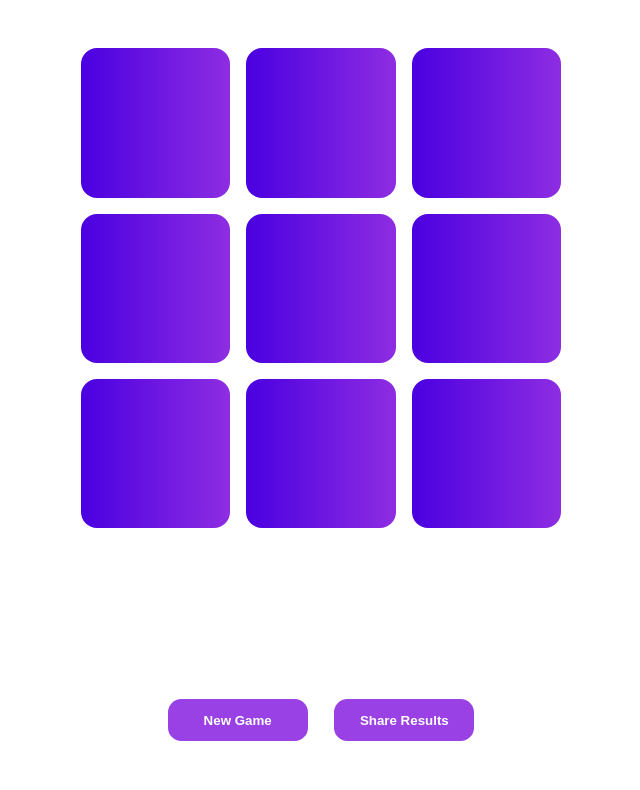
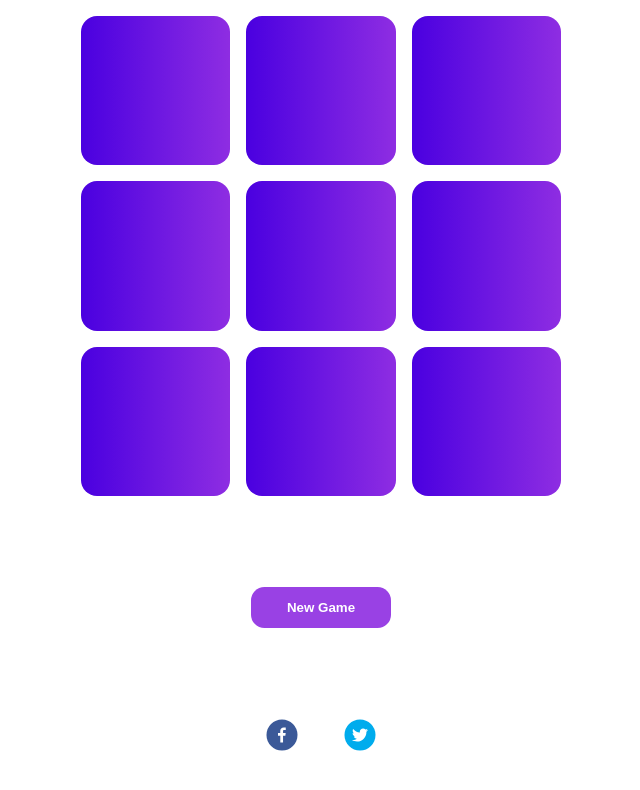
Before and after one commit to pablopoggiog/tic-tac-toe, a React (Create React App) app: page / in a window 1280 px wide. Shown: the top 790 px of the page, without its empty margins (319-959 px from the left). Built offline with nearby package versions, Linux system fonts and the light colour scheme.

Commit message:
Add Facebook and Twitter share buttons

```diff
--- a/package.json
+++ b/package.json
@@ -13,6 +13,7 @@
     "react": "^17.0.1",
     "react-dom": "^17.0.1",
     "react-scripts": "4.0.1",
+    "react-share": "^4.3.1",
     "styled-components": "^5.2.1",
     "typescript": "^4.0.3",
     "web-vitals": "^0.2.4"
--- a/src/components/Game/index.tsx
+++ b/src/components/Game/index.tsx
@@ -1,7 +1,13 @@
 import React, { useState } from "react";
+import {
+  FacebookShareButton,
+  TwitterShareButton,
+  FacebookIcon,
+  TwitterIcon,
+} from "react-share";
 import { Board } from "..";
 import { SquaresState, Turn, initialState, checkWinner } from "../../utils";
-import { Container, ButtonsContainer, Button, Animation } from "./styles";
+import { Container, SocialMediaContainer, Button, Animation } from "./styles";
 
 export const Game = () => {
   const [turn, setTurn] = useState<Turn>("X");
@@ -63,10 +69,31 @@ export const Game = () => {
       </Animation>
       <Board handleClick={handleClick} squares={squares} />
 
-      <ButtonsContainer>
-        <Button onClick={resetGame}>New Game</Button>
-        <Button>Share Results</Button>
-      </ButtonsContainer>
+      <Button onClick={resetGame}>New Game</Button>
+
+      {/* in this 2 buttons, the idea passing as url the actual url of the deployed app, once that's done (instead of the google placeholder) */}
+      <SocialMediaContainer>
+        {/*
+            // @ts-ignore: https://github.com/nygardk/react-share/issues/277 */}
+        <FacebookShareButton
+          url="www.google.com"
+          quote="This is a pretty good game, check it out!"
+        >
+          {/*
+              // @ts-ignore: https://github.com/nygardk/react-share/issues/277 */}
+          <FacebookIcon size={32} round />
+        </FacebookShareButton>
+        {/*
+            // @ts-ignore: https://github.com/nygardk/react-share/issues/277 */}
+        <TwitterShareButton
+          url="www.google.com"
+          title="This is a pretty good game, check it out!"
+        >
+          {/*
+              // @ts-ignore: https://github.com/nygardk/react-share/issues/277 */}
+          <TwitterIcon size={32} round />
+        </TwitterShareButton>
+      </SocialMediaContainer>
     </Container>
   );
 };
--- a/src/components/Game/styles.ts
+++ b/src/components/Game/styles.ts
@@ -3,9 +3,12 @@ import styled, { keyframes, css } from "styled-components";
 export const Container = styled.div`
   display: flex;
   flex-direction: column;
-  justify-content: space-around;
   height: 100vh;
-  gap: 10vh;
+  gap: 8vh;
+
+  @media (max-aspect-ratio: 3/4) {
+    justify-content: space-evenly;
+  }
 `;
 
 const popUp = keyframes`
@@ -59,15 +62,25 @@ export const Animation = styled.div<{ active: boolean }>`
   }
 `;
 
-export const ButtonsContainer = styled.div`
+export const SocialMediaContainer = styled.div`
   display: flex;
-  justify-content: center;
+  justify-content: space-evenly;
   align-items: center;
+  align-self: center;
+  width: 30%;
+
+  @media (min-aspect-ratio: 3/4) {
+    width: 200px;
+  }
+
+  & > button:focus {
+    outline: 0;
+  }
 `;
 
 export const Button = styled.button`
   padding: 1em;
-  margin: 2em 1em;
+  margin: 2em auto;
   background: #8e2de2;
   border-radius: 1em;
   border: none;
```
Also changed, not shown: 2 other files (tests, documents, lock files or other folders).
